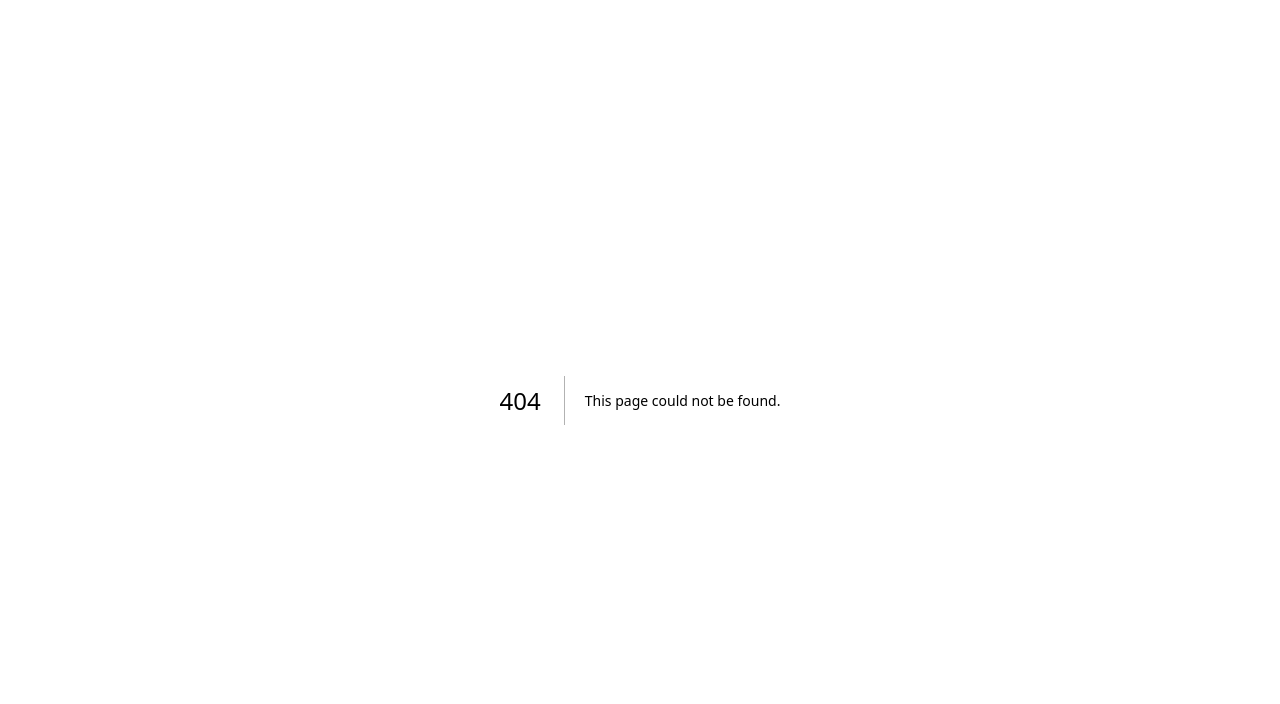
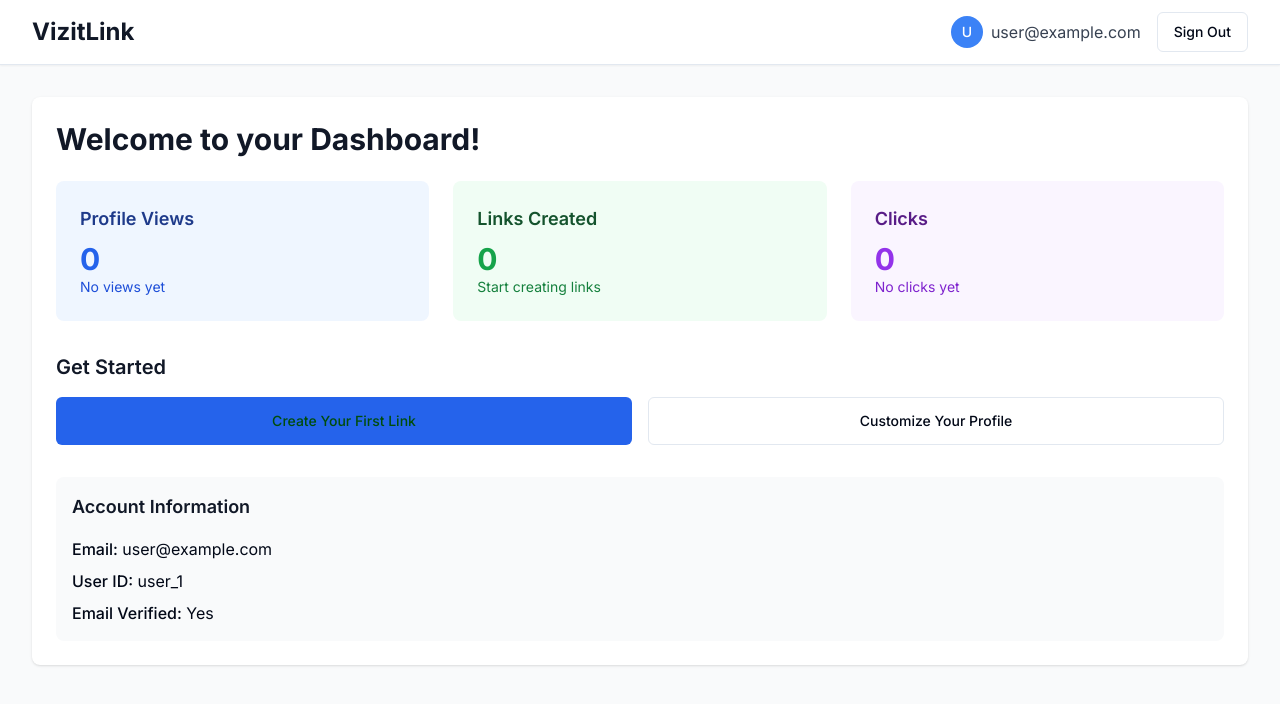
Before and after one commit to AltafQasim/VizitLink, a Next.js app: page /dashboard in a window 1280 px wide. Before the commit this address had no page. Shown: the top 704 px of the page. Built offline with nearby package versions, Linux system fonts and the light colour scheme; no server answers; sample sign-in values are in the browser's storage.

Commit message:
google sign up functionality added with firebase

```diff
--- a/package.json
+++ b/package.json
@@ -44,6 +44,7 @@
     "date-fns": "^3.6.0",
     "embla-carousel-autoplay": "^8.6.0",
     "embla-carousel-react": "^8.6.0",
+    "firebase": "^12.0.0",
     "input-otp": "^1.4.2",
     "lucide-react": "^0.462.0",
     "next": "15.2.4",
--- /dev/null
+++ b/src/app/dashboard/page.tsx
@@ -0,0 +1,115 @@
+"use client";
+
+import { useAuth } from '@/contexts/AuthContext';
+import { signOutUser } from '@/lib/firebase';
+import { useRouter } from 'next/navigation';
+import { Button } from '@/components/ui/button';
+
+export default function Dashboard() {
+  const { user, loading } = useAuth();
+  const router = useRouter();
+
+  const handleSignOut = async () => {
+    try {
+      await signOutUser();
+      router.push('/');
+    } catch (error) {
+      console.error('Sign out error:', error);
+    }
+  };
+
+  if (loading) {
+    return (
+      <div className="min-h-screen flex items-center justify-center">
+        <div className="text-center">
+          <div className="animate-spin rounded-full h-12 w-12 border-b-2 border-blue-600 mx-auto"></div>
+          <p className="mt-4 text-gray-600">Loading...</p>
+        </div>
+      </div>
+    );
+  }
+
+  if (!user) {
+    router.push('/login');
+    return null;
+  }
+
+  return (
+    <div className="min-h-screen bg-gray-50">
+      {/* Header */}
+      <header className="bg-white shadow-sm border-b">
+        <div className="max-w-7xl mx-auto px-4 sm:px-6 lg:px-8">
+          <div className="flex justify-between items-center h-16">
+            <div className="flex items-center">
+              <h1 className="text-2xl font-bold text-gray-900">VizitLink</h1>
+            </div>
+            <div className="flex items-center space-x-4">
+              <div className="flex items-center space-x-2">
+                <div className="w-8 h-8 bg-blue-500 rounded-full flex items-center justify-center">
+                  <span className="text-white text-sm font-medium">
+                    {user.email?.charAt(0).toUpperCase()}
+                  </span>
+                </div>
+                <span className="text-gray-700">{user.email}</span>
+              </div>
+              <Button variant="outline" onClick={handleSignOut}>
+                Sign Out
+              </Button>
+            </div>
+          </div>
+        </div>
+      </header>
+
+      {/* Main Content */}
+      <main className="max-w-7xl mx-auto px-4 sm:px-6 lg:px-8 py-8">
+        <div className="bg-white rounded-lg shadow p-6">
+          <h2 className="text-3xl font-bold text-gray-900 mb-6">Welcome to your Dashboard!</h2>
+
+          <div className="grid grid-cols-1 md:grid-cols-2 lg:grid-cols-3 gap-6">
+            {/* Quick Stats */}
+            <div className="bg-blue-50 rounded-lg p-6">
+              <h3 className="text-lg font-semibold text-blue-900 mb-2">Profile Views</h3>
+              <p className="text-3xl font-bold text-blue-600">0</p>
+              <p className="text-sm text-blue-700">No views yet</p>
+            </div>
+
+            <div className="bg-green-50 rounded-lg p-6">
+              <h3 className="text-lg font-semibold text-green-900 mb-2">Links Created</h3>
+              <p className="text-3xl font-bold text-green-600">0</p>
+              <p className="text-sm text-green-700">Start creating links</p>
+            </div>
+
+            <div className="bg-purple-50 rounded-lg p-6">
+              <h3 className="text-lg font-semibold text-purple-900 mb-2">Clicks</h3>
+              <p className="text-3xl font-bold text-purple-600">0</p>
+              <p className="text-sm text-purple-700">No clicks yet</p>
+            </div>
+          </div>
+
+          {/* Action Buttons */}
+          <div className="mt-8 space-y-4">
+            <h3 className="text-xl font-semibold text-gray-900">Get Started</h3>
+            <div className="grid grid-cols-1 md:grid-cols-2 gap-4">
+              <Button className="w-full h-12 bg-blue-600 hover:bg-blue-700">
+                Create Your First Link
+              </Button>
+              <Button variant="outline" className="w-full h-12">
+                Customize Your Profile
+              </Button>
+            </div>
+          </div>
+
+          {/* User Info */}
+          <div className="mt-8 p-4 bg-gray-50 rounded-lg">
+            <h3 className="text-lg font-semibold text-gray-900 mb-4">Account Information</h3>
+            <div className="space-y-2">
+              <p><span className="font-medium">Email:</span> {user.email}</p>
+              <p><span className="font-medium">User ID:</span> {user.uid}</p>
+              <p><span className="font-medium">Email Verified:</span> {user.emailVerified ? 'Yes' : 'No'}</p>
+            </div>
+          </div>
+        </div>
+      </main>
+    </div>
+  );
+}
--- a/src/app/layout.tsx
+++ b/src/app/layout.tsx
@@ -6,6 +6,7 @@ import { Toaster } from '@/components/ui/toaster'
 import { Toaster as Sonner } from '@/components/ui/sonner'
 import { TooltipProvider } from '@/components/ui/tooltip'
 import { QueryClient, QueryClientProvider } from '@tanstack/react-query'
+import { AuthProvider } from '@/contexts/AuthContext'
 
 const inter = Inter({ subsets: ['latin'] })
 
@@ -24,11 +25,13 @@ export default function RootLayout({
       </head>
       <body className={inter.className}>
         <QueryClientProvider client={queryClient}>
-          <TooltipProvider>
-            <Toaster />
-            <Sonner />
-            {children}
-          </TooltipProvider>
+          <AuthProvider>
+            <TooltipProvider>
+              <Toaster />
+              <Sonner />
+              {children}
+            </TooltipProvider>
+          </AuthProvider>
         </QueryClientProvider>
       </body>
     </html>
--- a/src/components/Login.tsx
+++ b/src/components/Login.tsx
@@ -1,10 +1,30 @@
 "use client";
 
 import Link from 'next/link';
+import { useState } from 'react';
 import { Button } from '@/components/ui/button';
 import { Input } from '@/components/ui/input';
+import { signInWithGoogle } from '@/lib/firebase';
+import { useRouter } from 'next/navigation';
 
 const Login = () => {
+  const [email, setEmail] = useState('');
+  const [loading, setLoading] = useState(false);
+  const router = useRouter();
+
+  const handleGoogleLogin = async () => {
+    try {
+      setLoading(true);
+      await signInWithGoogle();
+      router.push('/dashboard'); // Redirect to dashboard after successful login
+    } catch (error) {
+      console.error('Login error:', error);
+      // You can add toast notification here
+    } finally {
+      setLoading(false);
+    }
+  };
+
   return (
     <div className="min-h-screen flex">
       {/* Left Side - Login Form */}
@@ -33,13 +53,18 @@ const Login = () => {
               <Input
                 type="email"
                 placeholder="Email or username"
+                value={email}
+                onChange={(e) => setEmail(e.target.value)}
                 className="w-full h-12 bg-gray-50 border-gray-200 rounded-lg px-4 text-gray-900 text-base placeholder-gray-500 focus:outline-none focus:ring-2 focus:ring-blue-500 focus:border-transparent"
               />
             </div>
 
             {/* Continue Button */}
-            <Button className="w-full h-12 bg-black text-white hover:bg-gray-800 rounded-lg font-semibold text-base transition-colors duration-200">
-              Continue
+            <Button
+              className="w-full h-12 bg-black text-white hover:bg-gray-800 rounded-lg font-semibold text-base transition-colors duration-200"
+              disabled={!email || loading}
+            >
+              {loading ? 'Processing...' : 'Continue'}
             </Button>
 
             {/* OR Divider */}
@@ -55,9 +80,16 @@ const Login = () => {
             {/* Social Login Buttons */}
             <div className="space-y-3">
               {/* Google */}
-              <Button variant="outline" className="w-full h-12 border-gray-200 hover:bg-gray-50 rounded-lg flex items-center justify-center gap-3 transition-colors duration-200">
+              <Button
+                variant="outline"
+                className="w-full h-12 border-gray-200 hover:bg-gray-50 rounded-lg flex items-center justify-center gap-3 transition-colors duration-200"
+                onClick={handleGoogleLogin}
+                disabled={loading}
+              >
                 <div className="w-5 h-5 bg-blue-500 rounded-sm flex items-center justify-center text-white text-xs font-bold">G</div>
-                <span className="text-gray-700 font-medium text-base">Continue with Google</span>
+                <span className="text-gray-700 font-medium text-base">
+                  {loading ? 'Signing in...' : 'Continue with Google'}
+                </span>
               </Button>
 
               {/* Apple
--- a/src/components/Signup.tsx
+++ b/src/components/Signup.tsx
@@ -1,10 +1,30 @@
 "use client";
 
 import Link from 'next/link';
+import { useState } from 'react';
 import { Button } from '@/components/ui/button';
 import { Input } from '@/components/ui/input';
+import { signInWithGoogle } from '@/lib/firebase';
+import { useRouter } from 'next/navigation';
 
 const Signup = () => {
+  const [email, setEmail] = useState('');
+  const [loading, setLoading] = useState(false);
+  const router = useRouter();
+
+  const handleGoogleSignup = async () => {
+    try {
+      setLoading(true);
+      await signInWithGoogle();
+      router.push('/dashboard'); // Redirect to dashboard after successful signup
+    } catch (error) {
+      console.error('Signup error:', error);
+      // You can add toast notification here
+    } finally {
+      setLoading(false);
+    }
+  };
+
   return (
     <div className="min-h-screen flex">
       {/* Left Side - Signup Form */}
@@ -33,14 +53,19 @@ const Signup = () => {
               <label className="block text-sm font-medium text-gray-700 mb-2">Email</label>
               <Input
                 type="email"
-                placeholder=""
+                placeholder="Enter your email"
+                value={email}
+                onChange={(e) => setEmail(e.target.value)}
                 className="w-full h-12 bg-white border-gray-300 rounded-lg px-4 text-gray-900 text-base focus:outline-none focus:ring-2 focus:ring-blue-500 focus:border-transparent"
               />
             </div>
 
             {/* Continue Button */}
-            <Button className="w-full h-12 bg-gray-300 text-gray-600 rounded-lg font-semibold text-base transition-colors duration-200" disabled>
-              Continue
+            <Button
+              className="w-full h-12 bg-blue-600 hover:bg-blue-700 text-white rounded-lg font-semibold text-base transition-colors duration-200"
+              disabled={!email || loading}
+            >
+              {loading ? 'Processing...' : 'Continue'}
             </Button>
 
             {/* Legal Text */}
@@ -63,9 +88,16 @@ const Signup = () => {
             {/* Social Signup Buttons */}
             <div className="space-y-3">
               {/* Google */}
-              <Button variant="outline" className="w-full h-12 border-gray-200 hover:bg-gray-50 rounded-lg flex items-center justify-center gap-3 transition-colors duration-200">
+              <Button
+                variant="outline"
+                className="w-full h-12 border-gray-200 hover:bg-gray-50 rounded-lg flex items-center justify-center gap-3 transition-colors duration-200"
+                onClick={handleGoogleSignup}
+                disabled={loading}
+              >
                 <div className="w-5 h-5 bg-gradient-to-br from-blue-500 via-green-500 to-yellow-500 rounded-sm flex items-center justify-center text-white text-xs font-bold">G</div>
-                <span className="text-gray-700 font-medium text-base">Sign up with Google</span>
+                <span className="text-gray-700 font-medium text-base">
+                  {loading ? 'Signing up...' : 'Sign up with Google'}
+                </span>
               </Button>
             </div>
 
--- /dev/null
+++ b/src/contexts/AuthContext.tsx
@@ -0,0 +1,48 @@
+"use client";
+
+import React, { createContext, useContext, useEffect, useState } from 'react';
+import { User } from 'firebase/auth';
+import { auth, onAuthStateChange } from '@/lib/firebase';
+
+interface AuthContextType {
+  user: User | null;
+  loading: boolean;
+}
+
+const AuthContext = createContext<AuthContextType>({
+  user: null,
+  loading: true,
+});
+
+export const useAuth = () => {
+  const context = useContext(AuthContext);
+  if (!context) {
+    throw new Error('useAuth must be used within an AuthProvider');
+  }
+  return context;
+};
+
+export const AuthProvider: React.FC<{ children: React.ReactNode }> = ({ children }) => {
+  const [user, setUser] = useState<User | null>(null);
+  const [loading, setLoading] = useState(true);
+
+  useEffect(() => {
+    const unsubscribe = onAuthStateChange((user) => {
+      setUser(user);
+      setLoading(false);
+    });
+
+    return () => unsubscribe();
+  }, []);
+
+  const value = {
+    user,
+    loading,
+  };
+
+  return (
+    <AuthContext.Provider value={value}>
+      {children}
+    </AuthContext.Provider>
+  );
+};
--- /dev/null
+++ b/src/lib/firebase.ts
@@ -0,0 +1,50 @@
+import { initializeApp } from 'firebase/app';
+import { getAuth, GoogleAuthProvider, signInWithPopup, signOut, onAuthStateChanged, User } from 'firebase/auth';
+
+// Your Firebase configuration
+// Replace these with your actual Firebase project config
+const firebaseConfig = {
+  apiKey: process.env.NEXT_PUBLIC_FIREBASE_API_KEY,
+  authDomain: process.env.NEXT_PUBLIC_FIREBASE_AUTH_DOMAIN,
+  projectId: process.env.NEXT_PUBLIC_FIREBASE_PROJECT_ID,
+  storageBucket: process.env.NEXT_PUBLIC_FIREBASE_STORAGE_BUCKET,
+  messagingSenderId: process.env.NEXT_PUBLIC_FIREBASE_MESSAGING_SENDER_ID,
+  appId: process.env.NEXT_PUBLIC_FIREBASE_APP_ID
+};
+
+// Initialize Firebase
+const app = initializeApp(firebaseConfig);
+
+// Initialize Firebase Authentication and get a reference to the service
+export const auth = getAuth(app);
+
+// Google Auth Provider
+export const googleProvider = new GoogleAuthProvider();
+
+// Sign in with Google
+export const signInWithGoogle = async () => {
+  try {
+    const result = await signInWithPopup(auth, googleProvider);
+    return result.user;
+  } catch (error) {
+    console.error('Error signing in with Google:', error);
+    throw error;
+  }
+};
+
+// Sign out
+export const signOutUser = async () => {
+  try {
+    await signOut(auth);
+  } catch (error) {
+    console.error('Error signing out:', error);
+    throw error;
+  }
+};
+
+// Auth state observer
+export const onAuthStateChange = (callback: (user: User | null) => void) => {
+  return onAuthStateChanged(auth, callback);
+};
+
+export default app;
```
Also changed, not shown: 2 other files (tests, documents, lock files or other folders).
